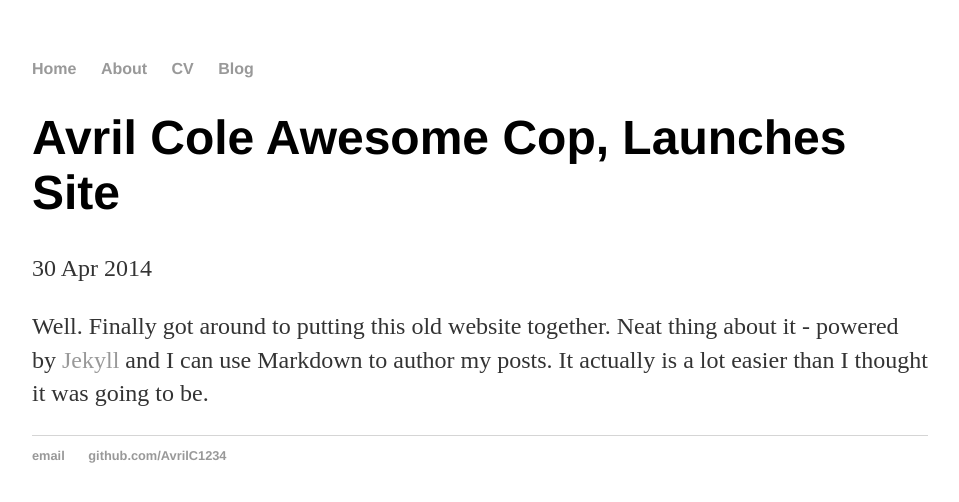
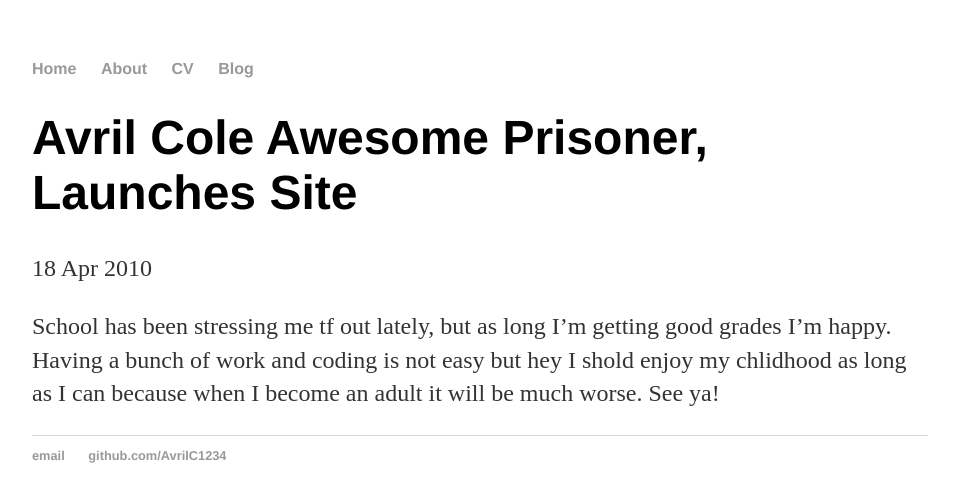
Before and after one commit to AvrilC1234/AvrilC1234.github.io, a Jekyll site: the page built from _posts/2018-09-20-anime-of-my-post.md, in a window 1280 px wide. Shown: the top 502 px of the page, without its empty margins (160-1119 px from the left). Built offline with Jekyll 4.4.1, drawn with Linux system fonts in a browser that asks for light colours.

Commit message:
Update 2018-09-20-anime-of-my-post.md

```diff
--- a/_posts/2018-09-20-anime-of-my-post.md
+++ b/_posts/2018-09-20-anime-of-my-post.md
@@ -1,7 +1,7 @@
 ---
 layout: post
-title: "Avril Cole Awesome Cop, Launches Site"
-date: 2014-04-30
+title: "Avril Cole Awesome Prisoner, Launches Site"
+date: 10-4-18
 ---
 
-Well. Finally got around to putting this old website together. Neat thing about it - powered by [Jekyll](http://jekyllrb.com) and I can use Markdown to author my posts. It actually is a lot easier than I thought it was going to be.
+School has been stressing me tf out lately, but as long I'm getting good grades I'm happy. Having a bunch of work and coding is not easy but hey I shold enjoy my chlidhood as long as I can because when I become an adult it will be much worse. See ya!
```
